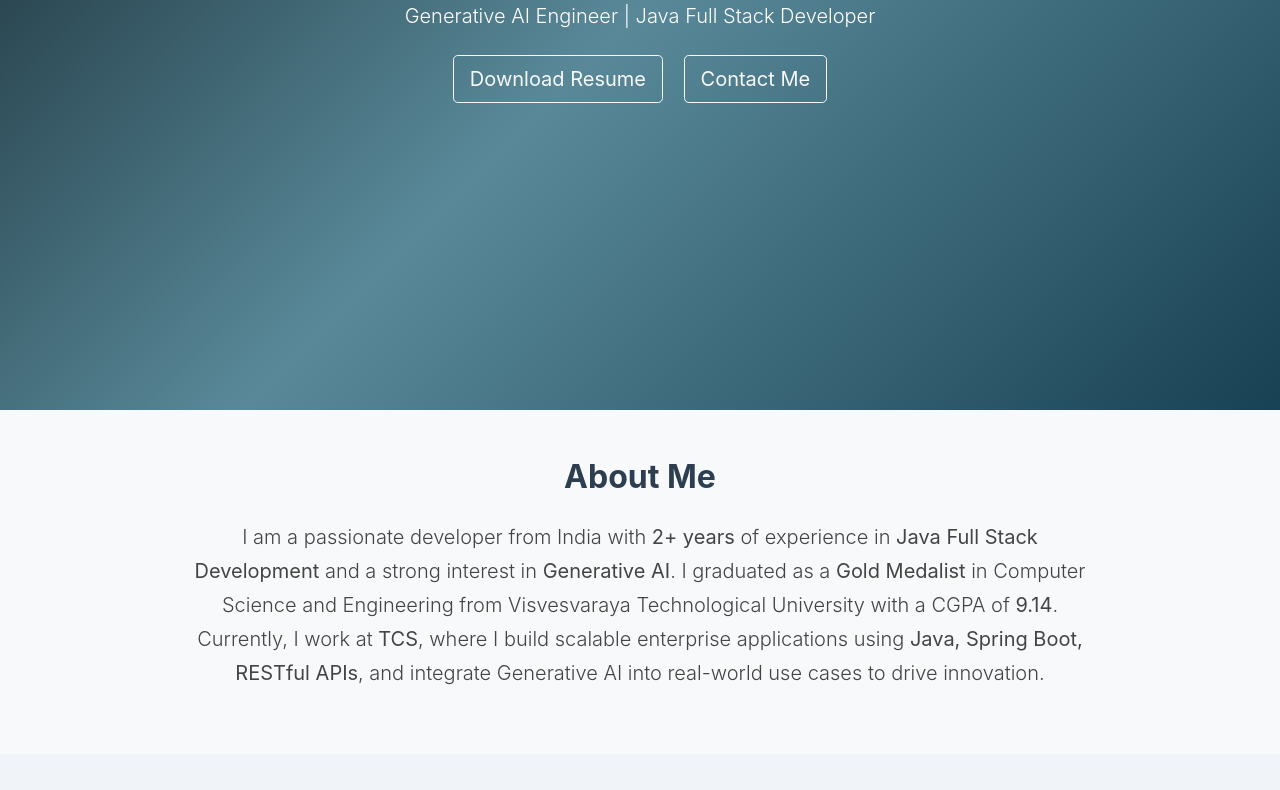
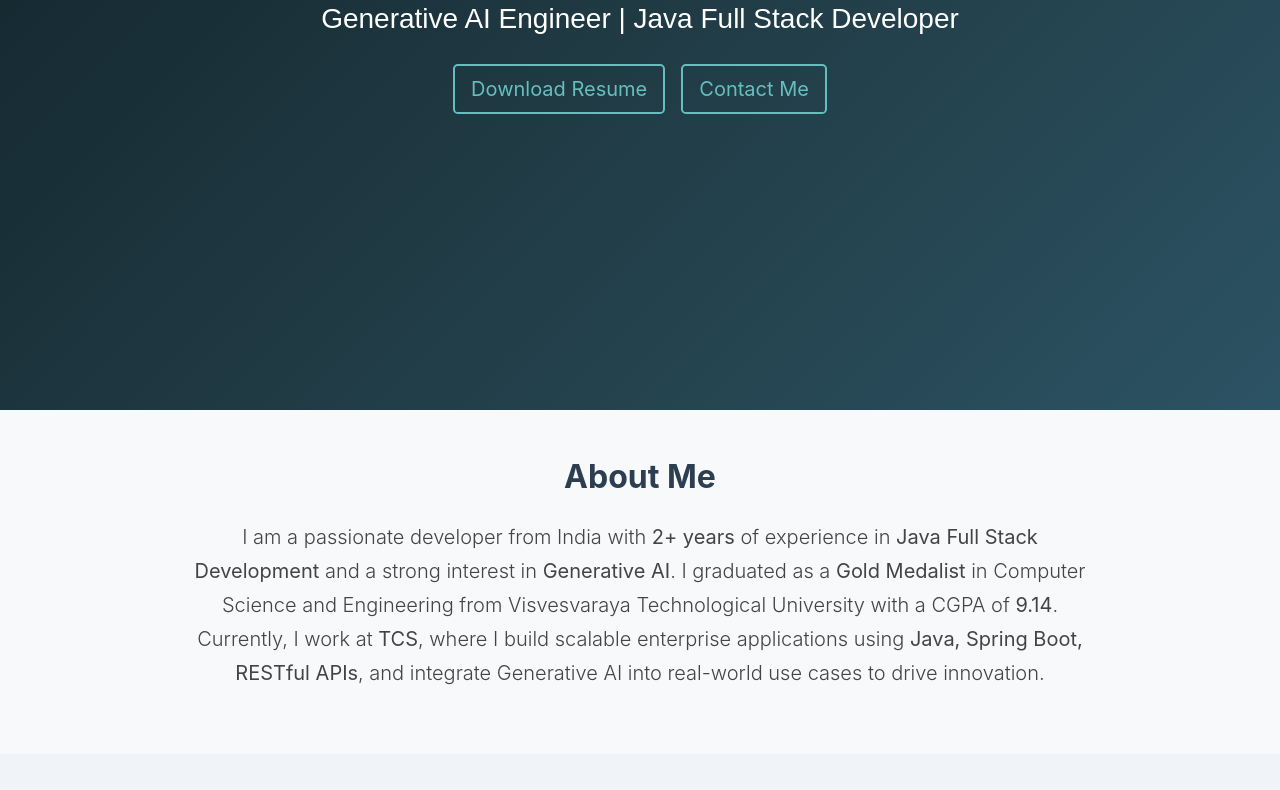
Before and after one commit to khanaisahana/sahanakhanai, a plain HTML site: page index.html in a window 1280 px wide. Shown: the part 438-1228 px from the top of the page. Drawn offline with nearby package versions, Linux system fonts and the light colour scheme.

Commit message:
Update index.html

```diff
--- a/index.html
+++ b/index.html
@@ -474,7 +474,7 @@ input, textarea, [contenteditable="true"] {
 
 
 <!-- Hero Section -->
-<!-- <section class="hero-section text-center d-flex align-items-center justify-content-center mt-5 px-3" style="min-height: 100vh; background: linear-gradient(135deg, #0f2027, #203a43, #2c5364); color: #ffffff;">
+<section class="hero-section text-center d-flex align-items-center justify-content-center mt-5 px-3" style="min-height: 100vh; background: linear-gradient(135deg, #0f2027, #203a43, #2c5364); color: #ffffff;">
   <div class="container">
     <h1 class="display-3 font-weight-bold mb-3 animate-fade-in font-weight-bold mb-3 display-heading">Hi, I'm Sahana Khanai</h1>
     <p class="hero-subheading lead mb-4 animate-slide-up">Generative AI Engineer | Java Full Stack Developer</p>
@@ -483,7 +483,7 @@ input, textarea, [contenteditable="true"] {
       <a href="#get-in-touch" class="btn btn-outline-light btn-lg" style="transition: all 0.3s ease; transition: all 0.3s ease; border: 2px solid #66BFBF; color: #66BFBF; transition: all 0.3s ease;">Contact Me</a>
     </div>
   </div>
-</section> -->
+</section>
 
   <!-- Hero Section -->
 <!-- <section class="hero-section text-center d-flex align-items-center justify-content-center mt-5 px-3" style="min-height: 100vh; background: linear-gradient(135deg, #0f2027, #203a43, #2c5364); color: #ffffff;">
@@ -511,7 +511,7 @@ input, textarea, [contenteditable="true"] {
 
 
   <!-- Hero Section -->
-<section class="hero-section text-center d-flex align-items-center justify-content-center mt-5" style="min-height: 100vh; background: linear-gradient(135deg, #0f2027, #598999, #184153); color: #ffffff;">
+<!-- <section class="hero-section text-center d-flex align-items-center justify-content-center mt-5" style="min-height: 100vh; background: linear-gradient(135deg, #0f2027, #598999, #184153); color: #ffffff;">
   <div class="container">
     <h1 class="display-4 font-weight-bold mb-3">Hi, I'm Sahana Khanai</h1>
     <p class="lead mb-4">Generative AI Engineer | Java Full Stack Developer</p>
@@ -520,7 +520,7 @@ input, textarea, [contenteditable="true"] {
       <a href="#contact" class="btn btn-outline-light btn-lg" style="transition: all 0.3s ease;">Contact Me</a>
     </div>
   </div>
-</section>
+</section> -->
 
 <!-- About -->
 <section id="about" class="py-5" style="background-color: #f8f9fa;">
```
